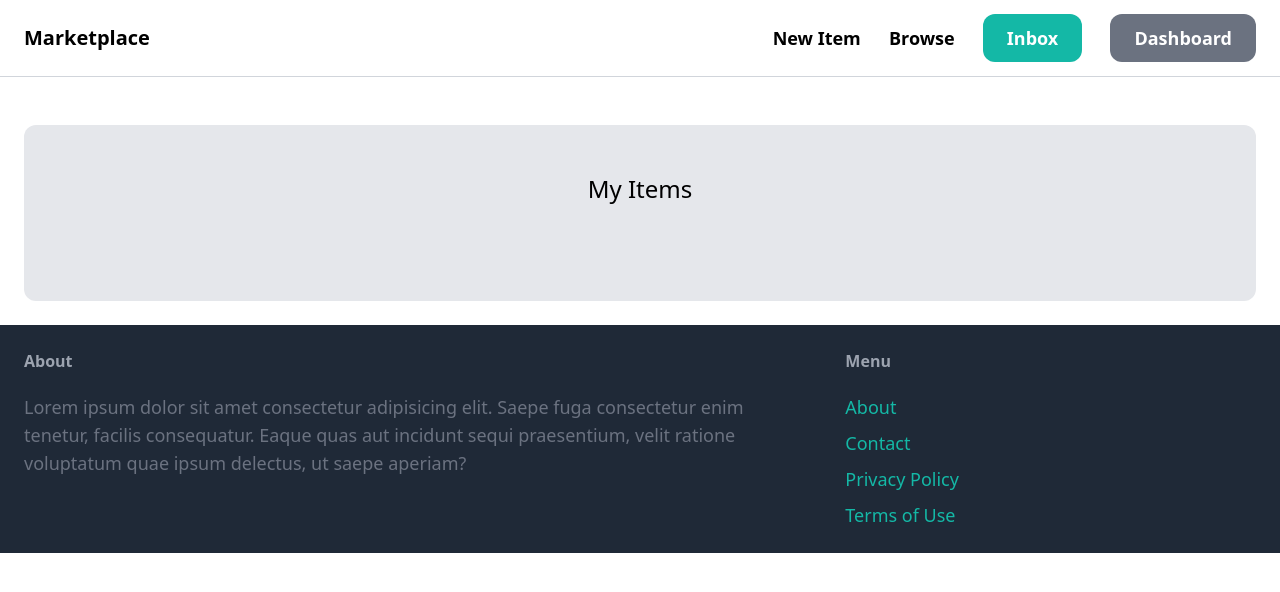
After one commit to vperizes/online_marketplace, a Django app: page /dashboard/ in a window 1280 px wide. The commit adds this page. Shown: the top 592 px of the page. Run offline with Django 5.2, Linux system fonts and the light colour scheme; the visitor is signed in with stand-in values (Sample User, id 1); data that the repository does not hold is empty; some libraries are stand-ins or nearby versions.

Commit message:
add dashboard page.

```diff
--- a/marketplace/core/templates/core/base.html
+++ b/marketplace/core/templates/core/base.html
@@ -16,7 +16,7 @@
 
                 {% if request.user.is_authenticated %}
                     <a href="#" class="px-6 py-3 text-lg font-semibold bg-teal-500 text-white rounded-xl hover:bg-teal-700">Inbox</a>
-                    <a href="#" class="px-6 py-3 text-lg font-semibold bg-gray-500 text-white rounded-xl hover:bg-gray-700">Dashboard</a>
+                    <a href="{% url "dashboard:index" %}" class="px-6 py-3 text-lg font-semibold bg-gray-500 text-white rounded-xl hover:bg-gray-700">Dashboard</a>
                 {% else %}
                     <a href="{% url "core:signup" %}" class="px-6 py-3 text-lg font-semibold bg-teal-500 text-white rounded-xl hover:bg-teal-700">Sign Up</a>
                     <a href="{% url "core:login" %}" class="px-6 py-3 text-lg font-semibold bg-gray-500 text-white rounded-xl hover:bg-gray-700">Login</a>
--- /dev/null
+++ b/marketplace/dashboard/templates/dashboard/index.html
@@ -0,0 +1,25 @@
+{% extends "core/base.html" %}
+
+{% block title %}Dashboard{% endblock  %}
+
+{% block content %}
+    <div class="mt-6 px-6 py-12 bg-gray-200 rounded-xl">
+        <h2 class="mb-12 text-2xl text-center">My Items</h2>
+
+        <div class="grid grid-cols-3 gap-3">
+            {% for item in items %}
+                <div>
+                    <a href="{% url "item:detail" item.id%}">
+                        <div>
+                            <img src="{{item.image.url}}" alt="{{item.name}} image" class="rounded-t-xl w-full"/>
+                        </div>
+                        <div class="p-6 bg-white rounded-b-xl">
+                            <h2 class="text-2xl">{{item.name}}</h2>
+                            <p class="text-gray-500">Price: {{item.price}}</p>
+                        </div>
+                    </a>
+                </div>
+            {% endfor %}
+        </div>
+    </div>
+ {% endblock  %}
--- /dev/null
+++ b/marketplace/dashboard/urls.py
@@ -0,0 +1,6 @@
+from django.urls import path
+from . import views
+
+app_name = "dashboard"
+
+urlpatterns = [path("", views.index, name="index")]
--- a/marketplace/marketplace/urls.py
+++ b/marketplace/marketplace/urls.py
@@ -24,5 +24,6 @@ from django.urls import path, include
 urlpatterns = [
     path("admin/", admin.site.urls),
     path("", include("core.urls")),
+    path("dashboard/", include("dashboard.urls")),
     path("items/", include("item.urls")),
 ] + static(settings.MEDIA_URL, document_root=settings.MEDIA_ROOT)
```
